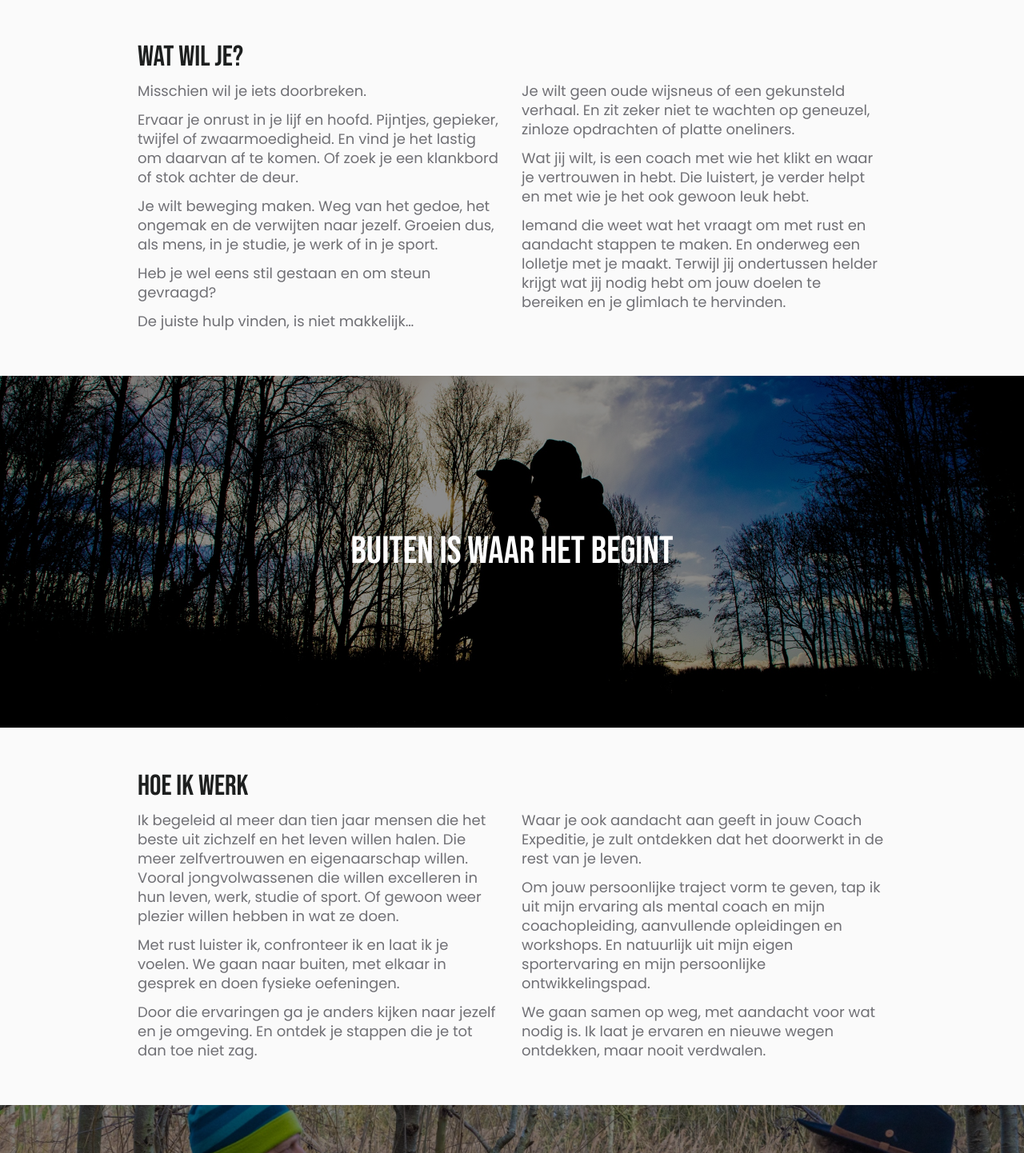
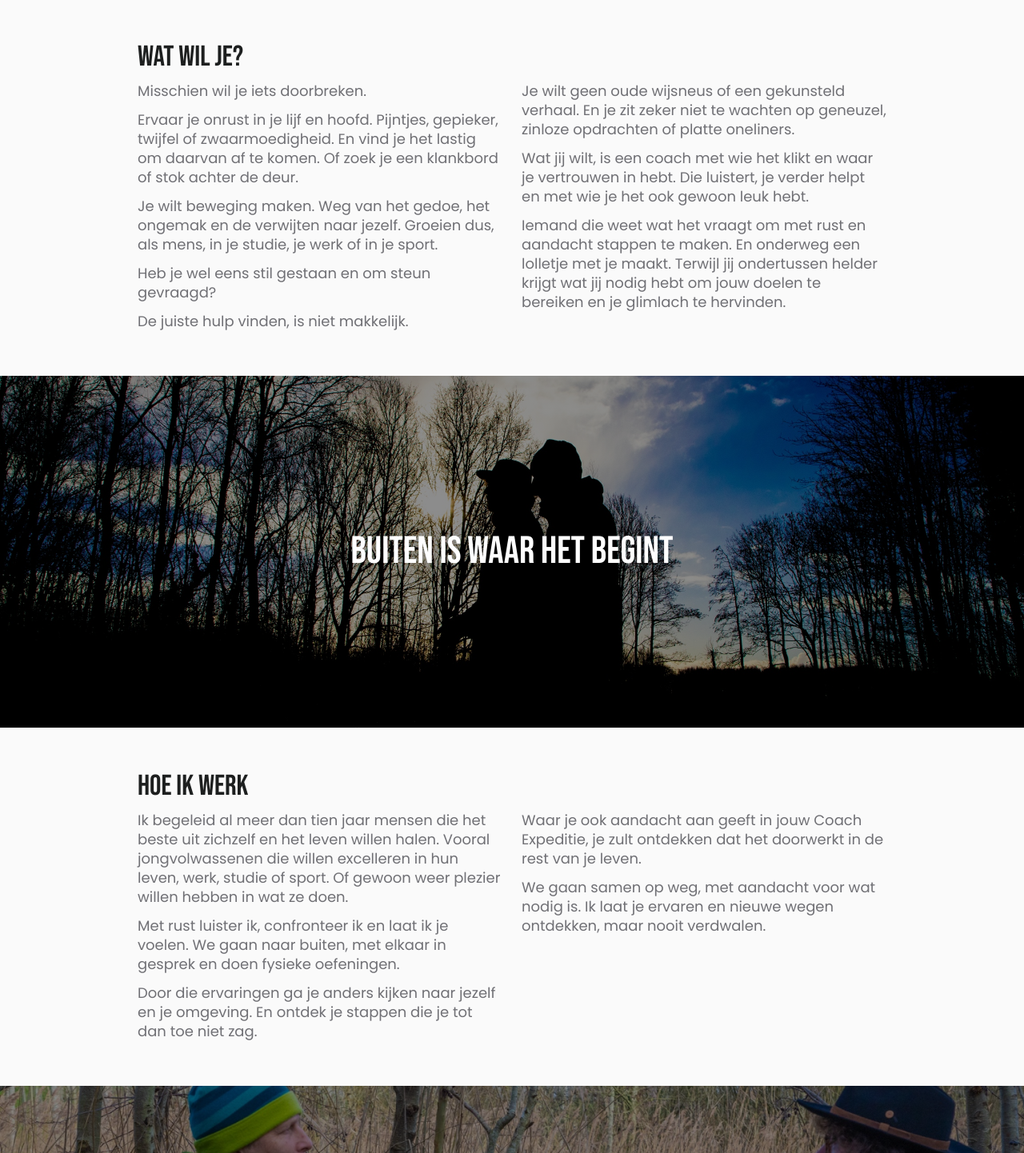
Before and after one commit to sjaakluthart/bb-coachen-website, a React (Create React App) app: page / in a window 1280 px wide. Shown: the part 546-1988 px from the top of the page at 80% size. Built offline with nearby package versions, Linux system fonts and the light colour scheme.

Commit message:
Text changes.

```diff
--- a/src/components/Home.tsx
+++ b/src/components/Home.tsx
@@ -30,12 +30,12 @@ const Home = () => (
             Heb je wel eens stil gestaan en om steun gevraagd?
           </p>
           <p>
-            De juiste hulp vinden, is niet makkelijk…
+            De juiste hulp vinden, is niet makkelijk.
           </p>
         </section>
         <section>
           <p>
-            Je wilt geen oude wijsneus of een gekunsteld verhaal. En zit zeker niet te wachten op geneuzel, zinloze opdrachten of platte oneliners.
+            Je wilt geen oude wijsneus of een gekunsteld verhaal. En je zit zeker niet te wachten op geneuzel, zinloze opdrachten of platte oneliners.
           </p>
           <p>
             Wat jij wilt, is een coach met wie het klikt en waar je vertrouwen in hebt. Die luistert, je verder helpt en met wie je het ook gewoon leuk hebt.
@@ -55,7 +55,7 @@ const Home = () => (
       <section>
         <section>
           <p>
-            Ik begeleid al meer dan tien jaar mensen die het beste uit zichzelf en het leven willen halen. Die meer zelfvertrouwen en eigenaarschap willen. Vooral jongvolwassenen die willen excelleren in hun leven, werk, studie of sport. Of gewoon weer plezier willen hebben in wat ze doen.
+            Ik begeleid al meer dan tien jaar mensen die het beste uit zichzelf en het leven willen halen. Vooral jongvolwassenen die willen excelleren in hun leven, werk, studie of sport. Of gewoon weer plezier willen hebben in wat ze doen.
           </p>
           <p>
             Met rust luister ik, confronteer ik en laat ik je voelen. We gaan naar buiten, met elkaar in gesprek en doen fysieke oefeningen.
@@ -68,9 +68,9 @@ const Home = () => (
           <p>
             Waar je ook aandacht aan geeft in jouw Coach Expeditie, je zult ontdekken dat het doorwerkt in de rest van je leven.
           </p>
-          <p>
+          {/* <p>
             Om jouw persoonlijke traject vorm te geven, tap ik uit mijn ervaring als mental coach en mijn coachopleiding, aanvullende opleidingen en workshops. En natuurlijk uit mijn eigen sportervaring en mijn persoonlijke ontwikkelingspad.
-          </p>
+          </p> */}
           <p>
             We gaan samen op weg, met aandacht voor wat nodig is. Ik laat je ervaren en nieuwe wegen ontdekken, maar nooit verdwalen.
           </p>
```
